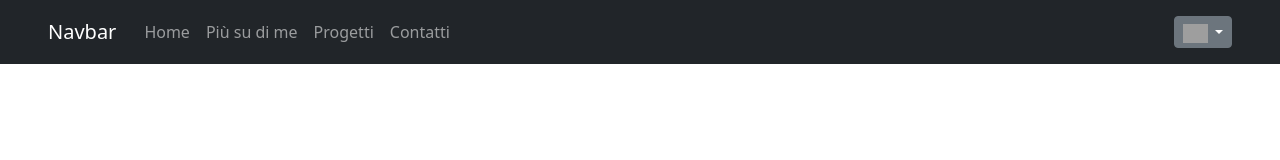
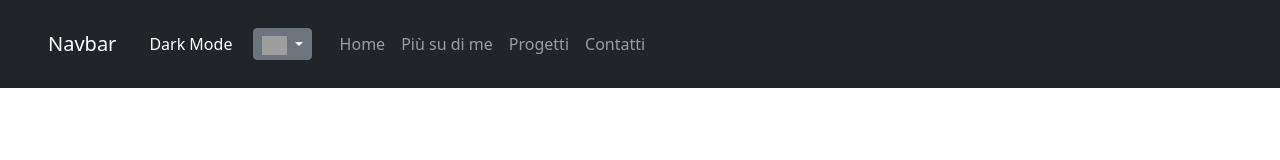
Before and after one commit to LonneWW/portfolio, a plain HTML site: page index.html in a window 1280 px wide. Drawn offline with Linux system fonts and the light colour scheme; grey boxes are pictures that could not be loaded.

Commit message:
gi "Safe pulsanti Dark Mode, scelta lingua"

```diff
--- a/index.html
+++ b/index.html
@@ -8,12 +8,30 @@
     <link rel="stylesheet" href="assets/css/styles.css">
 </head>
 <body>
-    <nav class="navbar navbar-expand-md navbar-dark bg-dark px-5">
-        <a class="navbar-brand" href="#">Navbar</a>
-        <button class="navbar-toggler" type="button" data-bs-toggle="collapse" data-bs-target="#navbarNav" aria-controls="navbarNav" aria-expanded="false" aria-label="Toggle navigation">
-            <span class="navbar-toggler-icon"></span>
-        </button>
-        <div class="collapse navbar-collapse p-1" id="navbarNav">
+    <nav class="navbar sticky-top navbar-expand-md navbar-dark bg-dark px-5">
+        <div class="d-flex justify-content-around align-items-center">
+            <a class="navbar-brand" href="#">Navbar</a>
+            <div class="d-flex justify-content-end align-items-center" style="order: 1;">
+                <div class="dark-mode m-1">
+                    <button class="btn btn-dark"><img src="" alt="">Dark Mode</button>
+                </div>
+                <div class="dropdown-center m-1 leng-box">
+                    <button class="btn btn-sm btn-secondary dropdown-toggle px-2" type="button" id="dropdownLengMenu" data-bs-toggle="dropdown" aria-haspopup="true" aria-expanded="false">
+                        <img id="leng-flag"  alt="Flag of Italy" src="https://upload.wikimedia.org/wikipedia/commons/thumb/0/03/Flag_of_Italy.svg/64px-Flag_of_Italy.svg.png">
+                    </button>
+                    <div class="dropdown-menu" aria-labelledby="dropdownLengMenu">
+                        <a class="dropdown-item d-inline-block" href="#">IT</a>
+                        <a class="dropdown-item d-inline-block" href="#">EN</a>
+                    </div>
+                </div>
+            </div>
+            <button class="navbar-toggler" type="button" data-bs-toggle="collapse" data-bs-target="#navbarNav" aria-controls="navbarNav" aria-expanded="false" aria-label="Toggle navigation" style="order: 2;">
+                <span class="navbar-toggler-icon"></span>
+            </button>
+        </div>
+
+
+        <div class="collapse navbar-collapse p-3" id="navbarNav">
             <ul class="navbar-nav">
                 <li class="nav-item active">
                     <a class="nav-link" href="#">Home</a>
@@ -29,17 +47,6 @@
                 </li>
             </ul>
         </div>
-
-        <div class="dropdown-center leng-box">
-            <button class="btn btn-sm btn-secondary dropdown-toggle px-2" type="button" id="dropdownLengMenu" data-bs-toggle="dropdown" aria-haspopup="true" aria-expanded="false">
-                <img id="leng-flag"  alt="Flag of Italy" src="https://upload.wikimedia.org/wikipedia/commons/thumb/0/03/Flag_of_Italy.svg/64px-Flag_of_Italy.svg.png">
-            </button>
-            <div class="dropdown-menu" aria-labelledby="dropdownLengMenu">
-                <a class="dropdown-item d-inline-block" href="#">IT</a>
-                <a class="dropdown-item d-inline-block" href="#">ENG</a>
-            </div>
-        </div>
-
     </nav>
 
     <script src="bootstrap/js/bootstrap.bundle.js"> </script>
```
